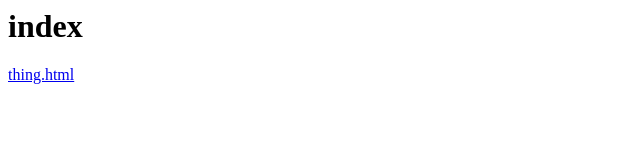
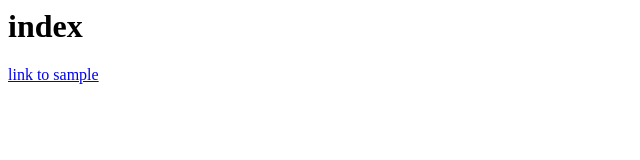
Before and after one commit to Grbldrbl/sample-github-repository, a plain HTML site: page index.html in a window 1280 px wide. Shown: the full height of the page, 0-640 px from the left. Drawn offline with Linux system fonts and the light colour scheme.

Commit message:
open this FIRST

```diff
--- a/index.html
+++ b/index.html
@@ -1,2 +1,2 @@
 <h1>index</h1>
-<a href="link to sample">thing.html</a>
+<a href="thing.html">link to sample</a>
```
